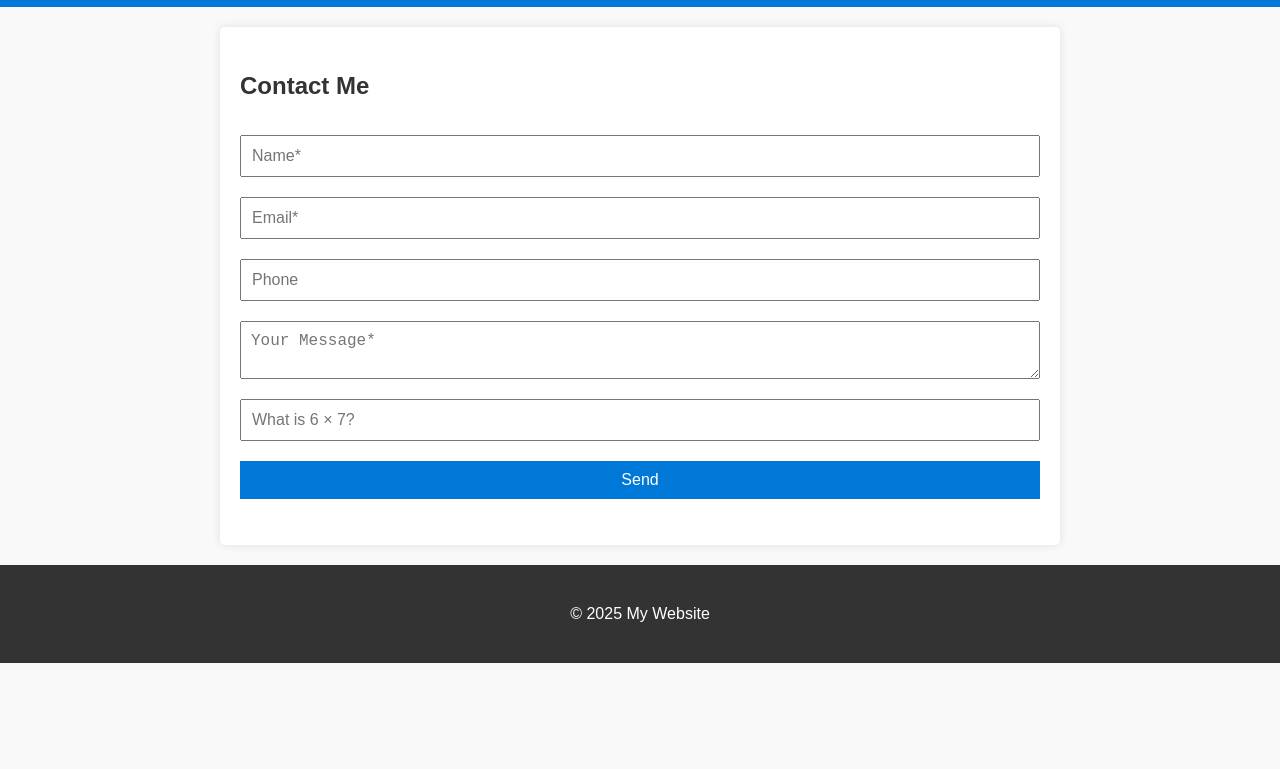
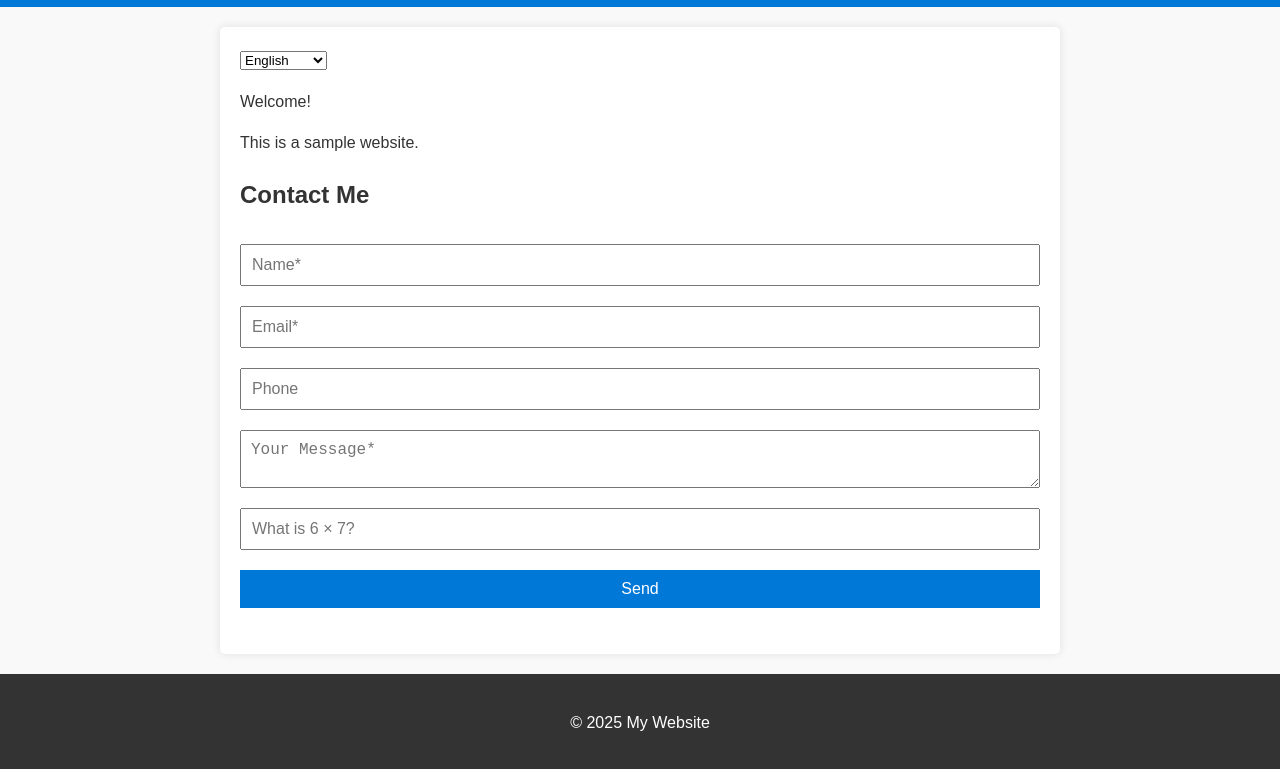
Before and after one commit to Daniel-616/prevodach, a plain HTML site: page index.html in a window 1280 px wide. Shown: the part 53-822 px from the top of the page. Before the commit the page ends 800 px from the top, so only its background shows below. Drawn offline with Linux system fonts and the light colour scheme; files whose address does not match are found by name.

Commit message:
Add files via upload

```diff
--- a/index.html
+++ b/index.html
@@ -26,6 +26,17 @@
     </nav>
     </header>
     <div class="container">
+		<select id="languageSwitcher">
+		<option value="de">Deutsch</option>
+		<option value="bg">Български</option>
+		<option value="en">English</option>
+		</select>
+
+		<p id="welcome"></p>
+		<p id="description"></p>
+
+
+
         <h2>Contact Me</h2>
         <form
 			id="contactForm2"
--- a/js/scripts.js
+++ b/js/scripts.js
@@ -42,3 +42,37 @@ document.addEventListener("DOMContentLoaded", () => {
         }
     });
 });
+
+// Get the relevant elements
+const elements = {
+  welcome: document.getElementById('welcome'),
+  description: document.getElementById('description'),
+};
+
+// Function to load the JSON file and update the text
+async function loadLanguage(lang) {
+  try {
+    const response = await fetch(`./languages/${lang}.json`);
+    const translations = await response.json();
+
+    // Update elements with translations
+    elements.welcome.textContent = translations.welcome;
+    elements.description.textContent = translations.description;
+  } catch (error) {
+    console.error("Error loading language file:", error);
+  }
+}
+
+// Handle language change
+document.getElementById('languageSwitcher').addEventListener('change', (event) => {
+  const selectedLanguage = event.target.value;
+  loadLanguage(selectedLanguage);
+
+  // Optionally, save the user's choice
+  localStorage.setItem('language', selectedLanguage);
+});
+
+// Load the saved language or default to 'en'
+const savedLanguage = localStorage.getItem('language') || 'en';
+document.getElementById('languageSwitcher').value = savedLanguage;
+loadLanguage(savedLanguage);
--- /dev/null
+++ b/lang/bg.json
@@ -0,0 +1,4 @@
+{
+  "welcome": "Добре дошли!",
+  "description": "Това е един примерен уебсайт"
+}
--- /dev/null
+++ b/lang/de.json
@@ -0,0 +1,4 @@
+{
+  "welcome": "Willkommen!",
+  "description": "Das ist ein Beispiel-Website"
+}
--- /dev/null
+++ b/lang/en.json
@@ -0,0 +1,4 @@
+{
+  "welcome": "Welcome!",
+  "description": "This is a sample website."
+}
```
